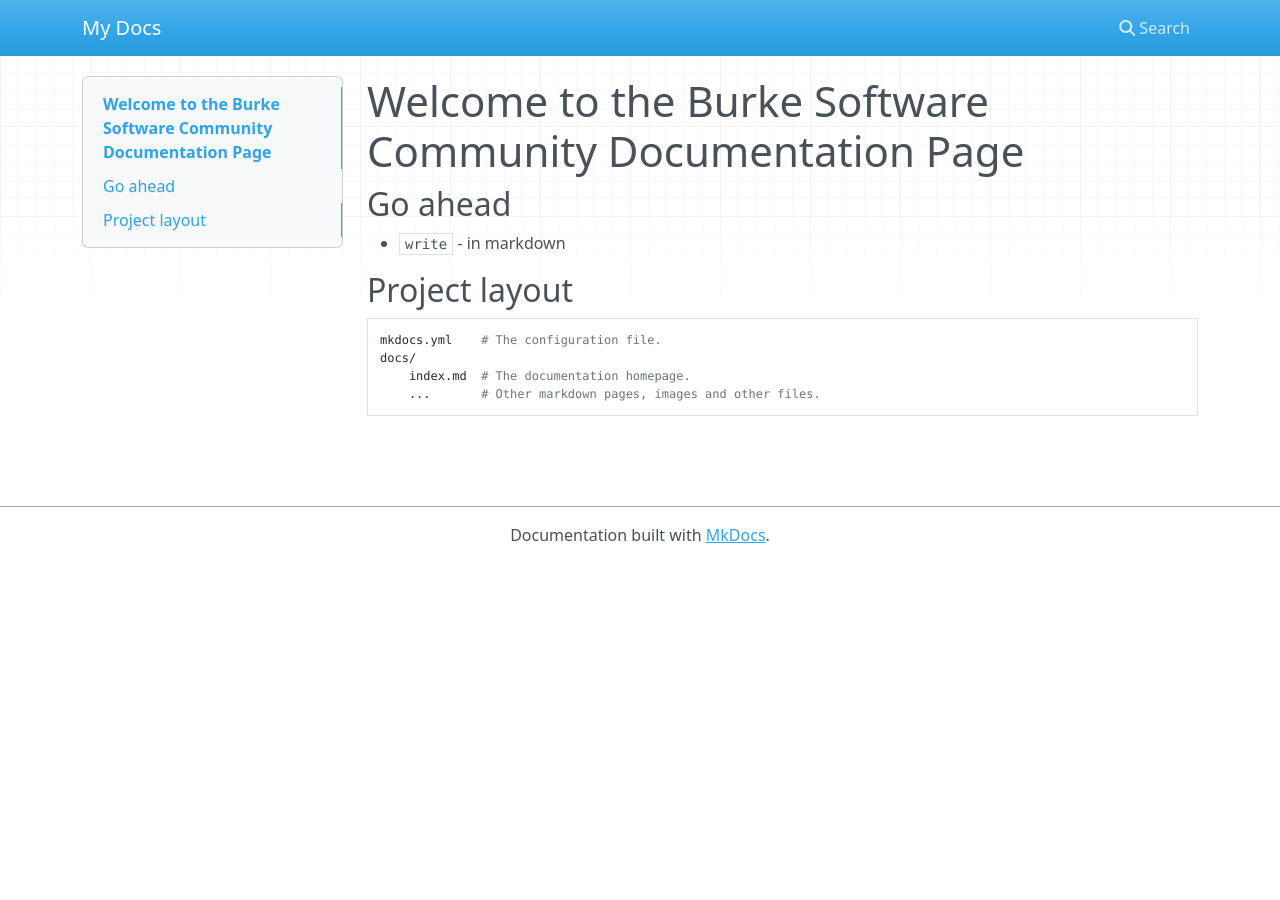
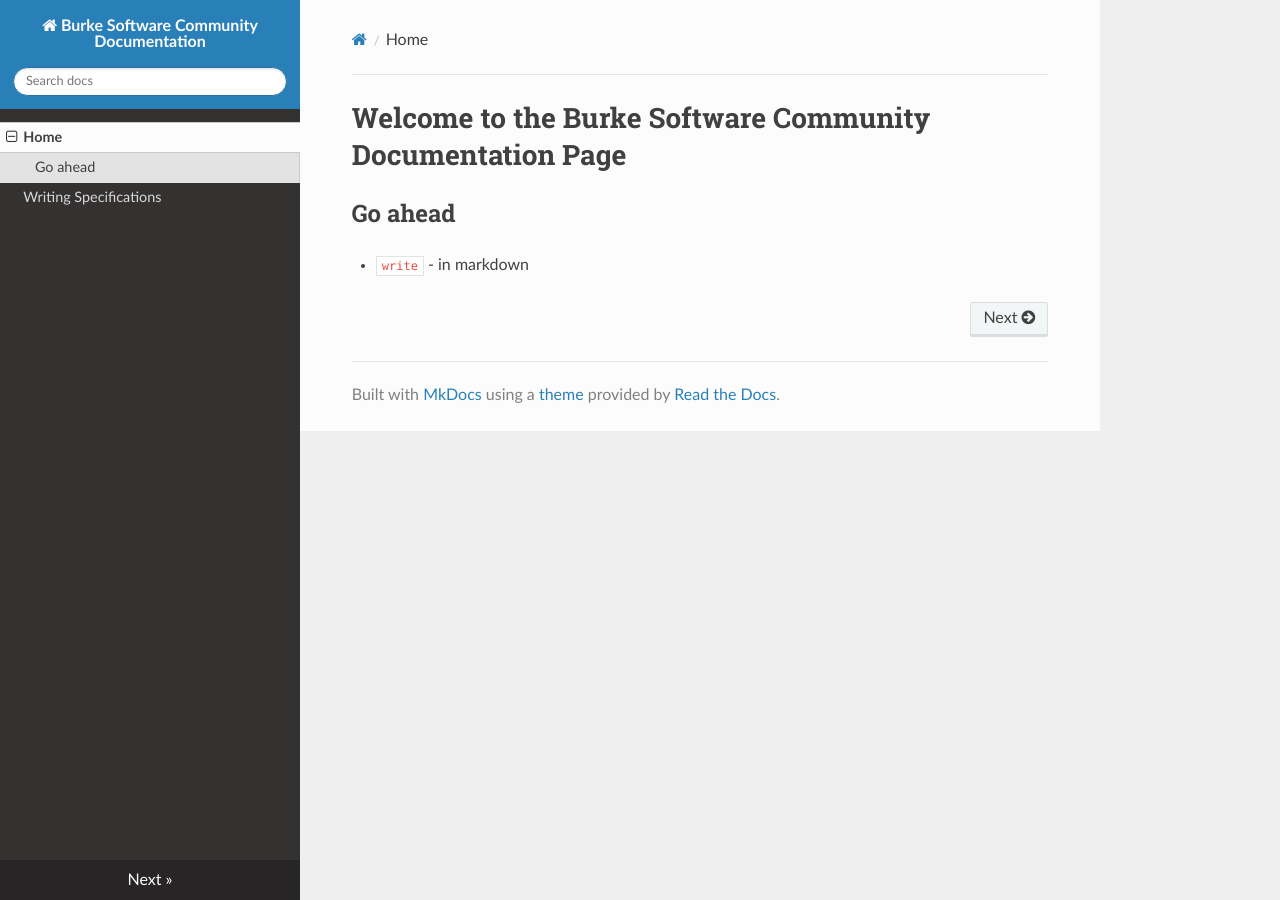
Before and after one commit to burke-software/community, an MkDocs documentation site: the page built from docs/index.md, in a window 1280 px wide. Built offline with MkDocs 1.6.1, drawn with Linux system fonts in a browser that asks for light colours; nearby versions of some CDN libraries; old or Windows-style settings are respelled for this version of MkDocs.

Commit message:
Added specs file

```diff
--- a/docs/index.md
+++ b/docs/index.md
@@ -3,10 +3,3 @@
 ## Go ahead
 
 * `write` - in markdown
-
-## Project layout
-
-    mkdocs.yml    # The configuration file.
-    docs/
-        index.md  # The documentation homepage.
-        ...       # Other markdown pages, images and other files.
--- a/mkdocs.yml
+++ b/mkdocs.yml
@@ -1 +1,5 @@
-site_name: My Docs
+site_name: Burke Software Community Documentation
+pages:
+    - [index.md, Home]
+    - [specs.md, Writing Specifications]
+theme: readthedocs
```
Also changed, not shown: docs/specs.md (added, +3 -0 lines).
